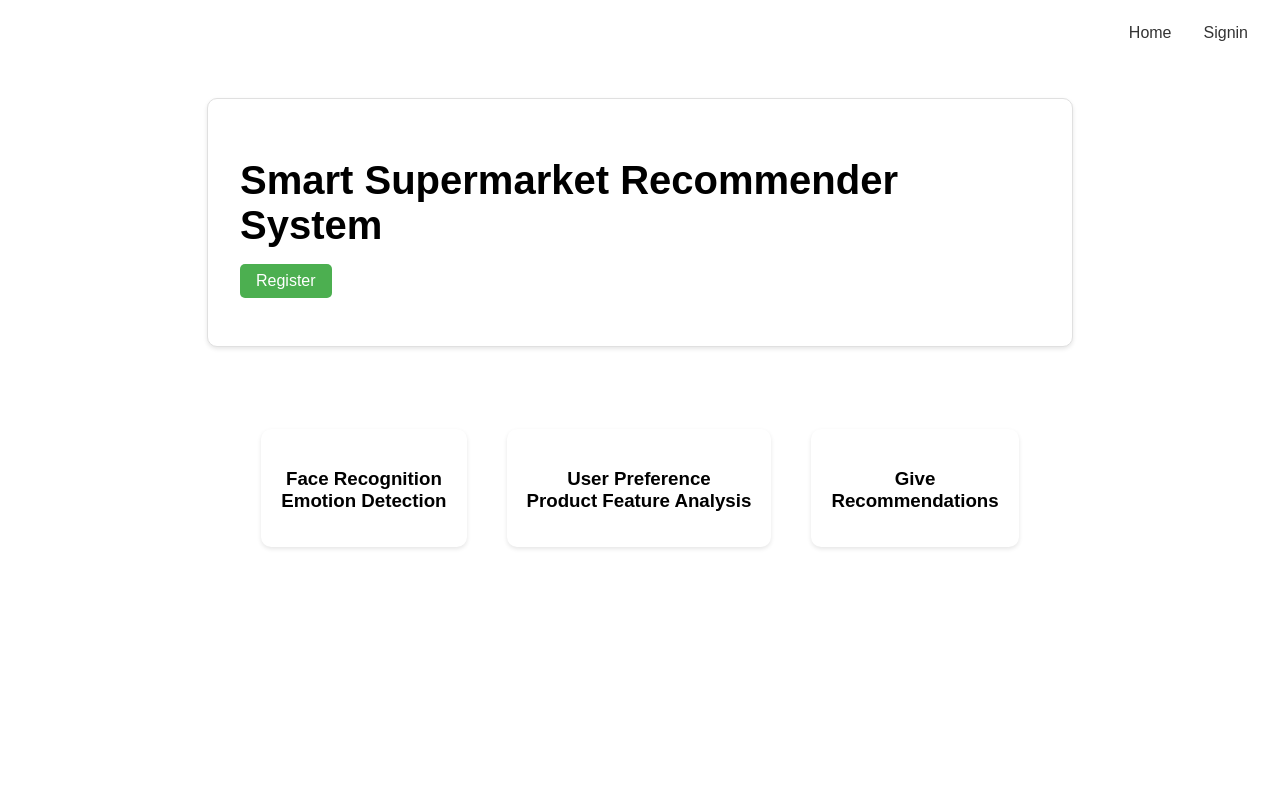
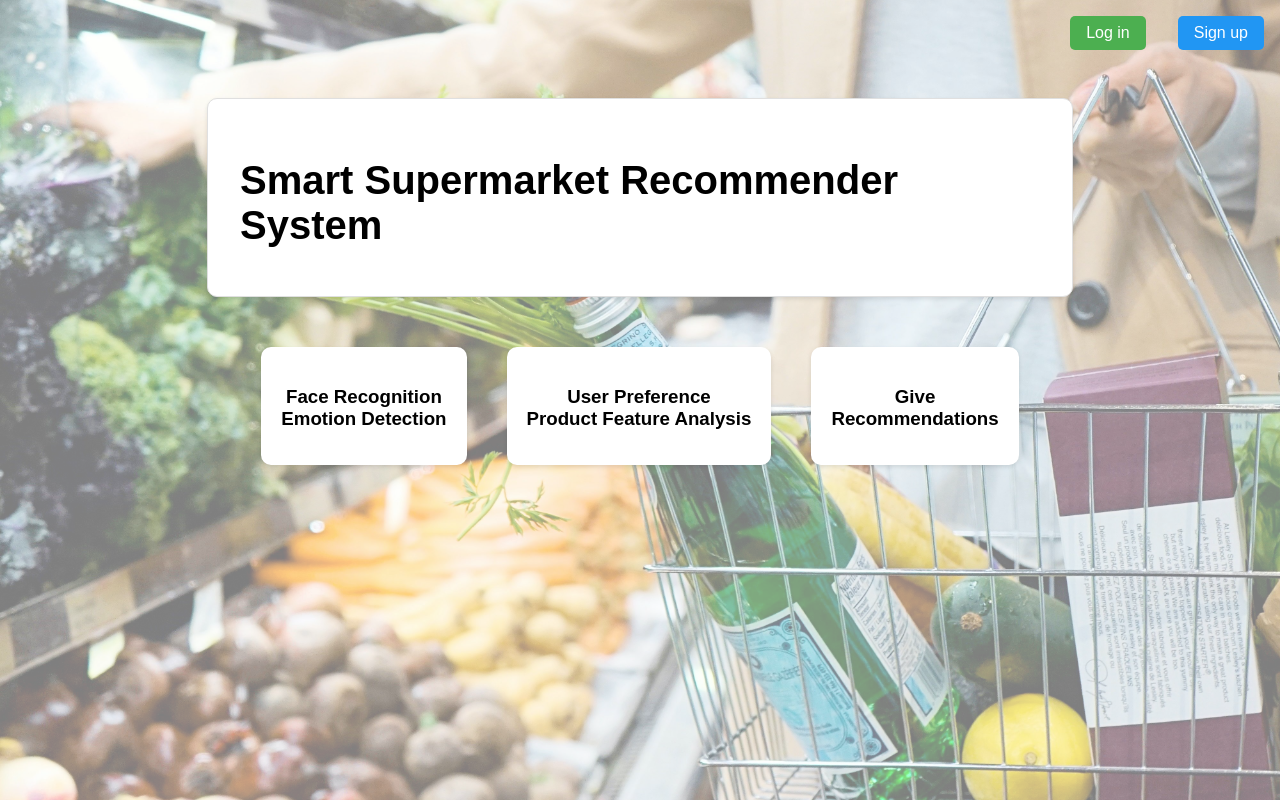
Before and after one commit to cassiesong1225/supermarket, a React (Create React App) app in the folder smart-supermarket/: page / in a window 1280 px wide. Built offline with nearby package versions, Linux system fonts and the light colour scheme.

Commit message:
combine two version

```diff
--- a/smart-supermarket/package.json
+++ b/smart-supermarket/package.json
@@ -6,6 +6,7 @@
     "@testing-library/jest-dom": "^5.17.0",
     "@testing-library/react": "^13.4.0",
     "@testing-library/user-event": "^13.5.0",
+    "axios": "^1.7.2",
     "react": "^18.3.1",
     "react-dom": "^18.3.1",
     "react-router-dom": "^6.24.1",
--- a/smart-supermarket/src/App.js
+++ b/smart-supermarket/src/App.js
@@ -1,7 +1,6 @@
 import React from 'react';
 import { BrowserRouter as Router, Route, Routes } from 'react-router-dom';
 import HomePage from './Screens/HomePage';
-import AuthPage from './Screens/AuthPage';
 import FaceRecognitionPage from './Screens/FaceRecognitionPage';
 
 function App() {
@@ -9,8 +8,7 @@ function App() {
     <Router>
       <Routes>
         <Route path="/" element={<HomePage />} />
-        <Route path="/register" element={<AuthPage />} />
-        <Route path="/signin" element={<AuthPage />} />
+
         <Route path="/face-recognition" element={<FaceRecognitionPage />} />
       </Routes>
     </Router>
--- a/smart-supermarket/src/Screens/AuthPage.js
+++ /dev/null
@@ -1,23 +0,0 @@
-import React from 'react';
-import { useLocation } from 'react-router-dom';
-import '../Styles/AuthPage.css';  // 重命名CSS文件以反映它现在用于两种用途
-
-function AuthPage() {
-  const location = useLocation();
-  const isRegister = location.pathname === '/register';
-
-  return (
-    <div className="AuthPage">
-      <h2>{isRegister ? 'Register' : 'Sign In'}</h2>
-      <form className="auth-form">
-        {isRegister && <input type="text" placeholder="Username" required />}
-        <input type="email" placeholder="Email" required />
-        <input type="password" placeholder="Password" required />
-        {isRegister && <input type="password" placeholder="Confirm Password" required />}
-        <button type="submit">{isRegister ? 'Register' : 'Sign In'}</button>
-      </form>
-    </div>
-  );
-}
-
-export default AuthPage;
--- a/smart-supermarket/src/Screens/HomePage.js
+++ b/smart-supermarket/src/Screens/HomePage.js
@@ -1,15 +1,86 @@
-import React from 'react';
+import React, { useState } from "react";
+import axios from "axios";
+import "../Styles/HomePage.css";
 import { Link } from 'react-router-dom';
-import '../Styles/HomePage.css';
 
 function HomePage() {
+  const [userType, setUserType] = useState("");
+  const [userName, setUserName] = useState("");
+  const [password, setPassword] = useState("");
+  const [photo, setPhoto] = useState(null);
+  const [message, setMessage] = useState("");
+  const [showModal, setShowModal] = useState(false);
+  const [loading, setLoading] = useState(false);
+  const [isLoggedIn, setIsLoggedIn] = useState(false);
+
+  const handlePhotoChange = (e) => {
+    setPhoto(e.target.files[0]);
+  };
+
+  const handleSubmit = async (e) => {
+    e.preventDefault();
+    if (!userType || !userName || !password || !photo) {
+      setMessage("Please fill all fields and select a photo.");
+      return;
+    }
+
+    setLoading(true);
+    const formData = new FormData();
+    formData.append("user_type", userType);
+    formData.append("user_name", userName);
+    formData.append("password", password);
+    formData.append("photo", photo);
+
+    try {
+      const response = await axios.post(
+        "https://3310-35-201-149-81.ngrok-free.app/upload",
+        formData,
+        {
+          headers: {
+            "Content-Type": "multipart/form-data",
+          },
+        }
+      );
+
+      setMessage(response.data.message);
+      setShowModal(false);
+      setIsLoggedIn(true);
+    } catch (error) {
+      console.error("Error details:", error);
+      setMessage(`An error occurred: ${error.response?.data?.error || error.message}`);
+    } finally {
+      setLoading(false);
+    }
+  };
+
+  const handleUserTypeChange = (type) => {
+    setUserType(type);
+    setUserName("");
+    setPassword("");
+    setPhoto(null);
+    setMessage("");
+    setShowModal(true);
+  };
+
+  const closeModal = () => {
+    setShowModal(false);
+  };
+
   return (
     <div className="HomePage">
       <header className="HomePage-header">
         <nav>
           <div className="nav-links">
-            <button className="nav-link">Home</button>
-            <Link to="/signin" className="nav-link signin-btn">Signin</Link>
+            {!isLoggedIn && (
+              <>
+                <button onClick={() => handleUserTypeChange("login")} className="login-btn">
+                  Log in
+                </button>
+                <button onClick={() => handleUserTypeChange("signup")} className="signup-btn">
+                  Sign up
+                </button>
+              </>
+            )}
           </div>
         </nav>
       </header>
@@ -17,15 +88,15 @@ function HomePage() {
         <div className="centered-container">
           <div className="top-content">
             <h1>Smart Supermarket Recommender System</h1>
-            <Link to="/register" className="register-btn">Register</Link>
           </div>
+          {message && <p>{message}</p>}
         </div>
         <div className="bottom-content">
           <div className="features">
             <div className="feature">
-               <Link to="/face-recognition" className="feature-link">
+              <Link to="/face-recognition" className="feature-link">
                 <h3>Face Recognition <br /> Emotion Detection</h3>
-               </Link>
+              </Link>
             </div>
             <div className="feature">
               <h3>User Preference <br />Product Feature Analysis</h3>
@@ -35,6 +106,41 @@ function HomePage() {
             </div>
           </div>
         </div>
+
+        {showModal && (
+          <div className="modal">
+            <div className="modal-content">
+              <span className="close" onClick={closeModal}>&times;</span>
+              <h2>{userType === "login" ? "Log in" : "Sign up"}</h2>
+              {loading ? (
+                <div className="loader"></div>
+              ) : (
+                <form onSubmit={handleSubmit}>
+                  <input
+                    type="text"
+                    placeholder="Enter your username"
+                    value={userName}
+                    onChange={(e) => setUserName(e.target.value)}
+                    required
+                  />
+                  <input
+                    type="password"
+                    placeholder="Enter your password"
+                    value={password}
+                    onChange={(e) => setPassword(e.target.value)}
+                    required
+                  />
+                  <input
+                    type="file"
+                    onChange={handlePhotoChange}
+                    required
+                  />
+                  <button type="submit">{userType === "login" ? "Log in" : "Sign up"}</button>
+                </form>
+              )}
+            </div>
+          </div>
+        )}
       </main>
     </div>
   );
--- a/smart-supermarket/src/Styles/AuthPage.css
+++ /dev/null
@@ -1,34 +0,0 @@
-.AuthPage {
-    display: flex;
-    flex-direction: column;
-    align-items: center;
-    padding: 2rem;
-}
-
-.auth-form {
-    display: flex;
-    flex-direction: column;
-    width: 300px;
-    gap: 1rem;
-}
-
-.auth-form input {
-    padding: 0.5rem;
-    font-size: 1rem;
-    border: 1px solid #ccc;
-    border-radius: 4px;
-}
-
-.auth-form button {
-    padding: 0.5rem;
-    font-size: 1rem;
-    background-color: #4CAF50;
-    color: white;
-    border: none;
-    border-radius: 4px;
-    cursor: pointer;
-}
-
-.auth-form button:hover {
-    background-color: #45a049;
-}
--- a/smart-supermarket/src/Styles/HomePage.css
+++ b/smart-supermarket/src/Styles/HomePage.css
@@ -2,6 +2,26 @@
     font-family: Arial, sans-serif;
     margin: 0;
     padding: 0;
+    position: relative;
+    height: 100vh;
+    overflow: hidden;
+    /* Ensure the background covers the full height */
+}
+
+.HomePage::before {
+    content: "";
+    position: absolute;
+    top: 0;
+    left: 0;
+    width: 100%;
+    height: 100%;
+    background-image: url('./background.jpg');
+    background-size: cover;
+    background-position: center;
+    background-repeat: no-repeat;
+    opacity: 0.5;
+    /* Adjust the opacity as needed */
+    z-index: -1;
 }
 
 .HomePage-header {
@@ -24,7 +44,6 @@
     padding: 0;
     text-decoration: none;
 }
-
 
 .main-content {
     padding: 2rem;
@@ -49,9 +68,9 @@
 }
 
 .bottom-content {
-    width: 100%;
-    max-width: 800px;
-    margin-top: 2rem;
+    display: flex;
+    flex-direction: column;
+    align-items: flex-start;
 }
 
 h1 {
@@ -59,21 +78,127 @@ h1 {
     margin-bottom: 1rem;
 }
 
-.register-btn {
+.login-btn,
+.signup-btn {
+    background-color: #4CAF50;
+    border: none;
+    padding: 0.5rem 1rem;
+    font-size: 1rem;
+    cursor: pointer;
+    color: #fff;
+    border-radius: 5px;
+    margin-right: 1rem;
+}
+
+.signup-btn {
+    background-color: #2196F3;
+    margin-right: 0;
+}
+
+.features {
+    display: flex;
+    justify-content: center;
+    margin-top: 50px;
+}
+
+.feature {
+    margin: 0 20px;
+    padding: 20px;
+    background-color: #fff;
+    box-shadow: 0 2px 4px rgba(0, 0, 0, 0.1);
+    border-radius: 10px;
+    text-align: center;
+}
+
+.feature h3 {
+    margin-bottom: 15px;
+}
+
+/* Modal styles */
+.modal {
+    display: flex;
+    justify-content: center;
+    align-items: center;
+    position: fixed;
+    z-index: 1;
+    left: 0;
+    top: 0;
+    width: 100%;
+    height: 100%;
+    overflow: auto;
+    background-color: rgb(0, 0, 0);
+    background-color: rgba(0, 0, 0, 0.4);
+}
+
+.modal-content {
+    background-color: #fefefe;
+    margin: 15% auto;
+    padding: 2rem;
+    border: 1px solid #888;
+    width: 80%;
+    max-width: 500px;
+    text-align: center;
+    border-radius: 10px;
+    box-shadow: 0 2px 4px rgba(0, 0, 0, 0.1);
+}
+
+.close {
+    color: #aaa;
+    float: right;
+    font-size: 28px;
+    font-weight: bold;
+    cursor: pointer;
+}
+
+.close:hover,
+.close:focus {
+    color: black;
+    text-decoration: none;
+    cursor: pointer;
+}
+
+.modal form {
+    display: flex;
+    flex-direction: column;
+    gap: 1rem;
+}
+
+.modal input[type="text"],
+.modal input[type="file"] {
+    padding: 0.5rem;
+    font-size: 1rem;
+    border: 1px solid #ccc;
+    border-radius: 5px;
+}
+
+.modal button[type="submit"] {
     background-color: #4CAF50;
     color: white;
     border: none;
     padding: 0.5rem 1rem;
     font-size: 1rem;
     cursor: pointer;
-    margin-bottom: 1rem;
-    text-decoration: none;
     border-radius: 5px;
-    display: inline-block;
 }
 
-.register-btn:hover {
-    background-color: #45a049;
+.loader {
+    border: 16px solid #f3f3f3;
+    border-radius: 50%;
+    border-top: 16px solid #3498db;
+    width: 120px;
+    height: 120px;
+    animation: spin 2s linear infinite;
+    margin: auto;
+}
+
+@keyframes spin {
+    0% {
+        transform: rotate(0deg);
+    }
+
+    100% {
+        transform: rotate(360deg);
+    }
 }
 
 .features {
@@ -104,17 +229,3 @@ h1 {
     background-color: #f0f0f0;
     cursor: pointer;
 }
-
-.nav-link.signin-btn {
-    padding: 0.5rem 1rem;
-    border-radius: 5px;
-    text-decoration: none;
-}
-
-.nav-link.signin-btn:hover {
-    background-color: #f6fcf6;
-}
-
-.feature:focus-within {
-    outline: 2px solid #4CAF50;
-}
```
Also changed, not shown: smart-supermarket/src/Styles/background.jpg (added), 1 other file (tests, documents, lock files or other folders).
